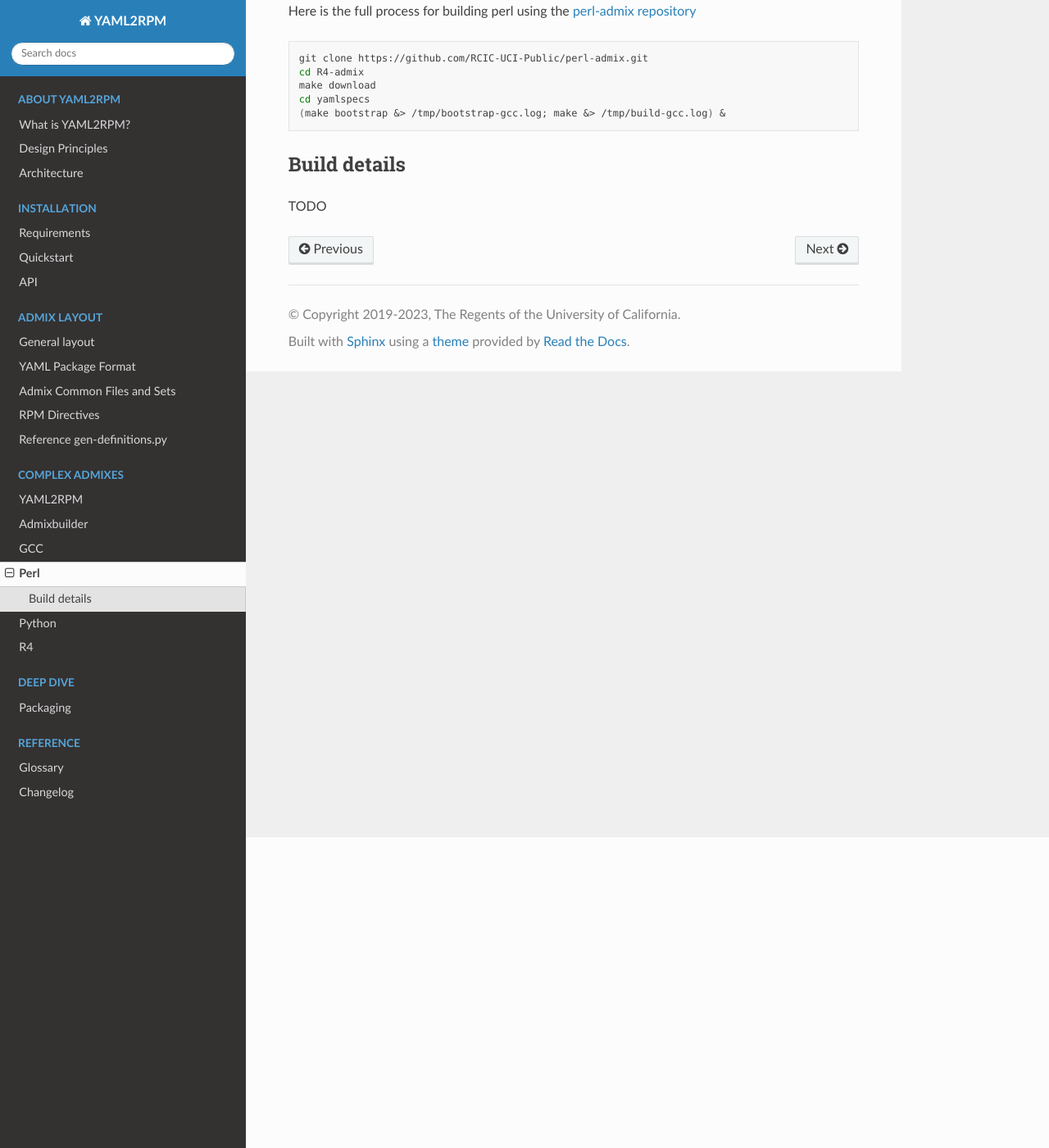
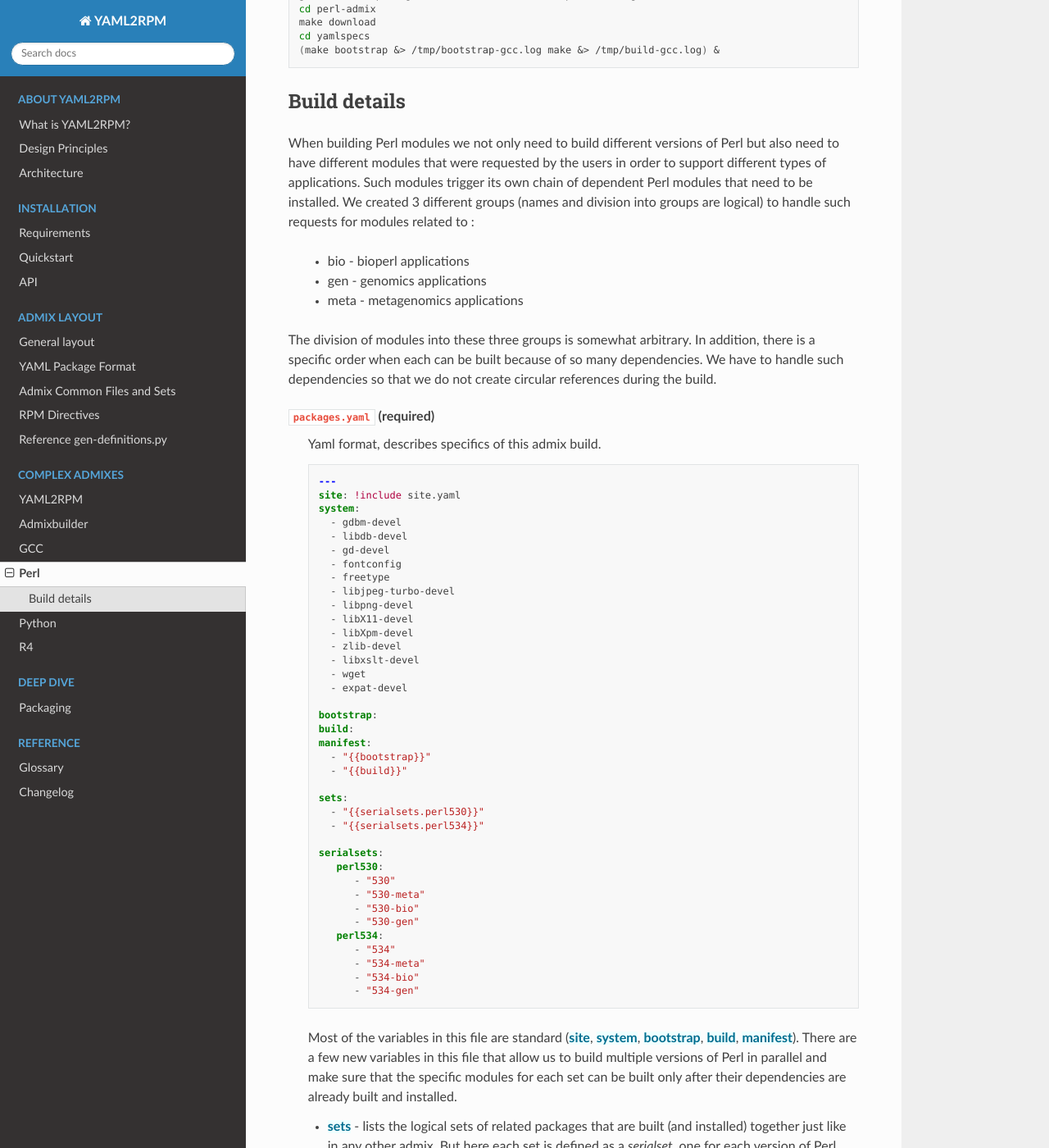
Before and after one commit to RCIC-UCI-Public/yaml2rpm-docs, a Sphinx documentation site: the page built from docs/source/admixes/perl.rst, in a window 1280 px wide and 1400 px high, scrolled down 379 px. Shown: the whole window at 82% size. Built offline with Sphinx 7.4.7 and the Read the Docs theme 3.1.0, drawn with Linux system fonts in a browser that asks for light colours; some of the changed text lies outside the part shown.

Commit message:
explain perl serialsets

```diff
--- /dev/null
+++ b/docs/source/admixes/files/perl-admix-packages.yaml
@@ -0,0 +1,38 @@
+---
+site: !include site.yaml
+system:
+  - gdbm-devel
+  - libdb-devel
+  - gd-devel
+  - fontconfig
+  - freetype
+  - libjpeg-turbo-devel
+  - libpng-devel
+  - libX11-devel
+  - libXpm-devel
+  - zlib-devel
+  - libxslt-devel
+  - wget
+  - expat-devel
+
+bootstrap:
+build:
+manifest:
+  - "{{bootstrap}}"
+  - "{{build}}"
+
+sets:
+  - "{{serialsets.perl530}}"
+  - "{{serialsets.perl534}}"
+
+serialsets:
+   perl530:
+      - "530"
+      - "530-meta"
+      - "530-bio"
+      - "530-gen"
+   perl534:
+      - "534"
+      - "534-meta"
+      - "534-bio"
+      - "534-gen"
--- a/docs/source/admixes/perl.rst
+++ b/docs/source/admixes/perl.rst
@@ -3,28 +3,84 @@ Perl
 
 .. _perl-admix:
 
-The `perl-admix repository <https://github.com/RCIC-UCI-Public/perl-admix/>`_ uses **YAML2RPM** to build
-multiple versions of perl.
+The `perl-admix repository <https://github.com/RCIC-UCI-Public/perl-admix/>`_ builds
+multiple versions of Perl.
 
 Perl is relatively complex build and requires local changes to its Makefile to
-accomplish multiple builds.
+accomplish multiple builds for multiple versions.
 
-.. warning::
-
-  This process will install RPMs as it builds. You should do this on a 'disposable' build system.
-
-Here is the full process for building perl using the  `perl-admix repository
-<https://github.com/RCIC-UCI-Public/perl-admix/>`_
+| Here is the full process for rebuilding Perl using the `perl-admix repository <https://github.com/RCIC-UCI-Public/perl-admix/>`_.
+| This process will install RPMs as it builds. You should do this on a disposable build system:
 
 .. code-block:: bash
 
    git clone https://github.com/RCIC-UCI-Public/perl-admix.git
-   cd R4-admix
+   cd perl-admix
    make download
    cd yamlspecs
-   (make bootstrap &> /tmp/bootstrap-gcc.log; make &> /tmp/build-gcc.log) &
+   (make bootstrap &> /tmp/bootstrap-gcc.log make &> /tmp/build-gcc.log) &
 
 Build details
 -------------
 
-TODO
+When building Perl modules we not only need to build different versions of
+Perl but also need to have different modules that were requested by the users
+in order to support different types of applications.
+Such modules trigger its own chain of dependent Perl modules that need to be
+installed. We created 3 different groups (names and division into groups are logical)
+to handle such requests for modules related to :
+
+  - bio - bioperl applications
+  - gen - genomics  applications
+  - meta - metagenomics applications
+
+The division of modules into these three groups is somewhat arbitrary.
+In addition, there is a specific order when each can be built because of
+so many dependencies. We have to handle such dependencies so that we do not
+create circular references during the build.
+
+``packages.yaml`` (required)
+  Yaml format, describes specifics of this admix build.
+
+  .. literalinclude:: files/perl-admix-packages.yaml
+      :language: yaml
+
+  Most of the variables in this file are standard
+  (:yvars:`site`, :yvars:`system`, :yvars:`bootstrap`, :yvars:`build`, :yvars:`manifest`).
+  There are a few new variables in this file that allow us
+  to build multiple versions of Perl in parallel and make sure that the
+  specific modules for each set can be built only after their dependencies are
+  already built and installed.
+
+  - :yvars:`sets` - lists the logical sets of related packages that are built (and installed) together
+    just like in any other admix. But here each set is defined as a *serialset*, one for each version of Perl.
+    Each *serialset* is a list of sets. These *serialsets* will be build in parallel, but within each
+    parallel build the defined serial sets will be built serially.
+  - :yvars:`serialsets` - lists the sets of related packages that are built serially
+    in order to satisfy modules dependencies.
+    Here we define two *serialsets* :yvars:`perl530` and :yvars:`perl534`, one for each version of Perl.
+    In each *serialset* there are sets listed in exact order to be built serially.
+
+  There are specific dependencies among modules defined in *bio*, *gen* and *meta* and it is
+  important to build those sets in that exact order. But there are no
+  dependencices between the serial sets for different versions of Perl,
+  this is why we can define separate *serialsets* and build RPMS for both Perl versions simultaneously.
+  The build for *serialsets* 530 and 534 will  start at the same time and then any
+  following set (in the same column) will start as soon as the previous one is
+  finished:
+
+  .. table::
+     :class: noscroll-table
+
+     +-------+--------------+---------------+
+     | build | Perl 530     |  Perl 534     |
+     | order | serialset    |  serialset    |
+     +=======+==============+===============+
+     |   1   |  530         | 534           |
+     +-------+--------------+---------------+
+     |   2   |  530-meta    | 534-meta      |
+     +-------+--------------+---------------+
+     |   3   |  530-bio     | 534-bio       |
+     +-------+--------------+---------------+
+     |   4   |  530-gen     | 534-gen       |
+     +-------+--------------+---------------+
```
